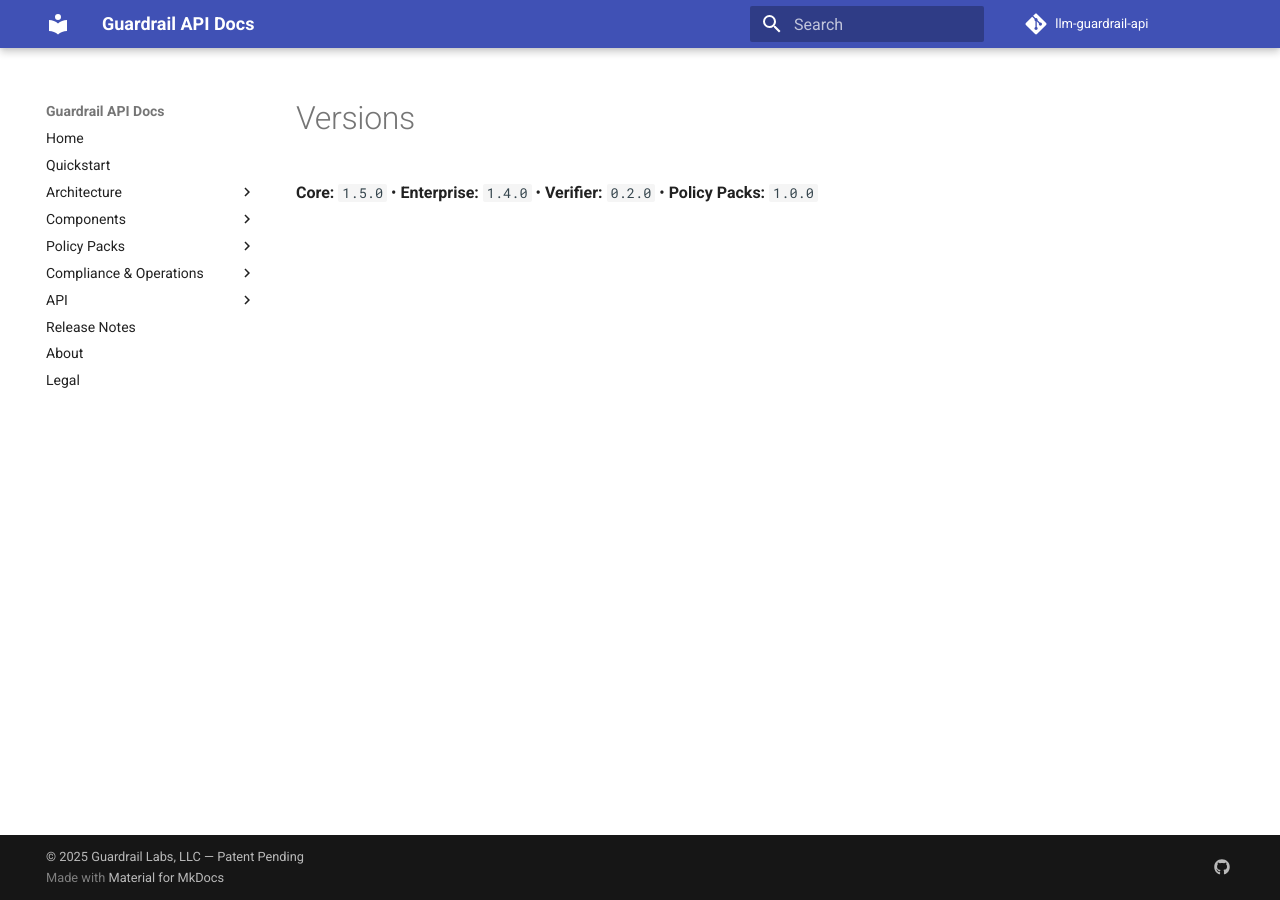
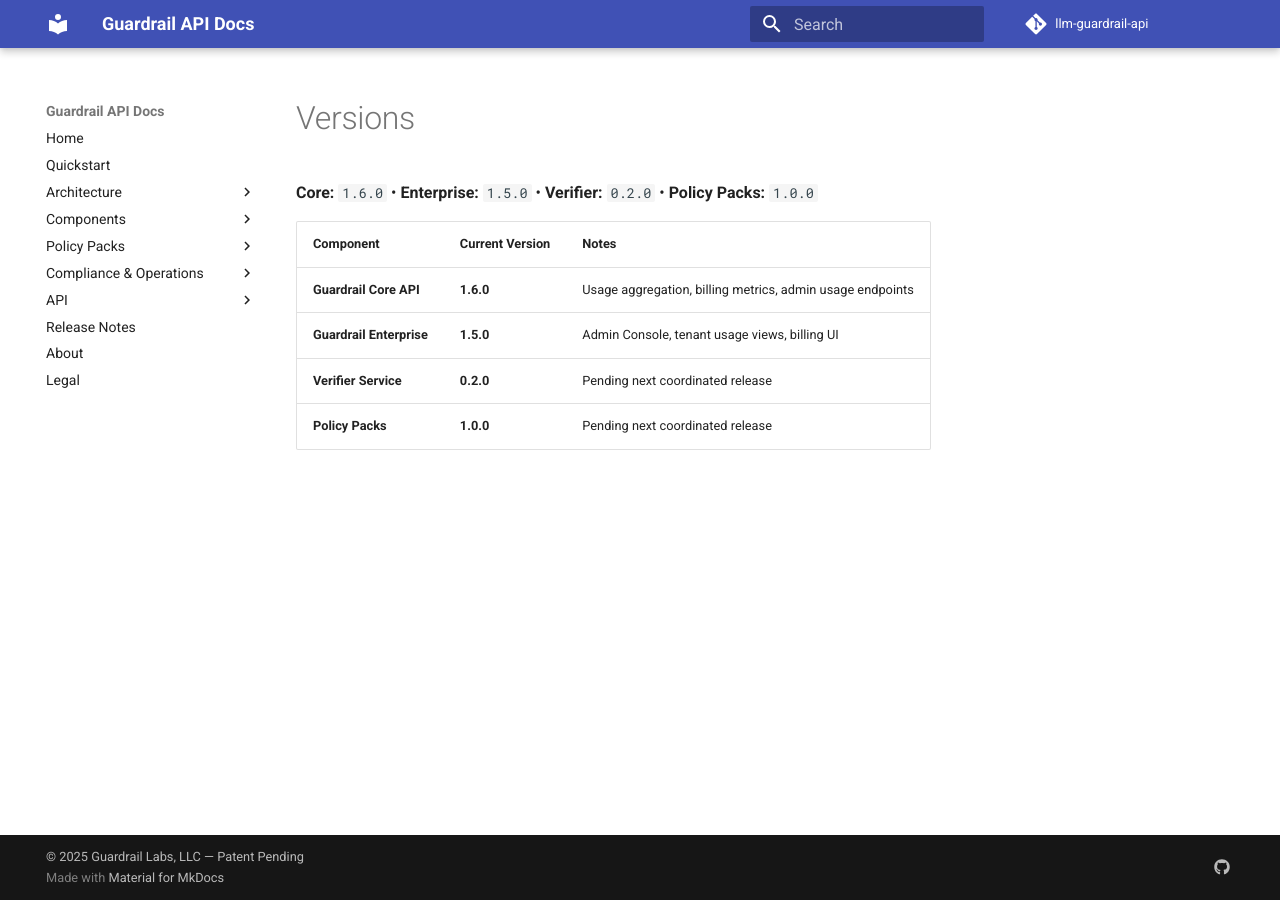
Before and after one commit to guardrail-labs/llm-guardrail-api, an MkDocs documentation site: the page built from docs/_includes/versions.md, in a window 1280 px wide. Built offline with MkDocs 1.6.1 and Material for MkDocs 9.7.7, drawn with Linux system fonts in a browser that asks for light colours; comment, search, counter and statistics services are not loaded.

Commit message:
Update versions.md

```diff
--- a/docs/_includes/versions.md
+++ b/docs/_includes/versions.md
@@ -1,2 +1,9 @@
 <!-- Auto-sourced by pages; single source of truth for visible versions -->
-**Core:** `1.5.0` • **Enterprise:** `1.4.0` • **Verifier:** `0.2.0` • **Policy Packs:** `1.0.0`
+**Core:** `1.6.0` • **Enterprise:** `1.5.0` • **Verifier:** `0.2.0` • **Policy Packs:** `1.0.0`
+
+| Component                     | Current Version | Notes                                   |
+|------------------------------|-----------------|------------------------------------------|
+| **Guardrail Core API**       | **1.6.0**       | Usage aggregation, billing metrics, admin usage endpoints |
+| **Guardrail Enterprise**     | **1.5.0**       | Admin Console, tenant usage views, billing UI |
+| **Verifier Service**         | **0.2.0**       | Pending next coordinated release         |
+| **Policy Packs**             | **1.0.0**       | Pending next coordinated release         |
```
